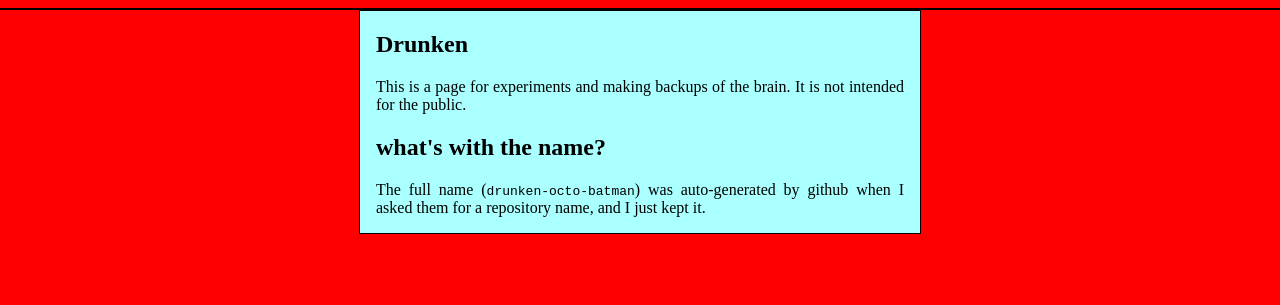
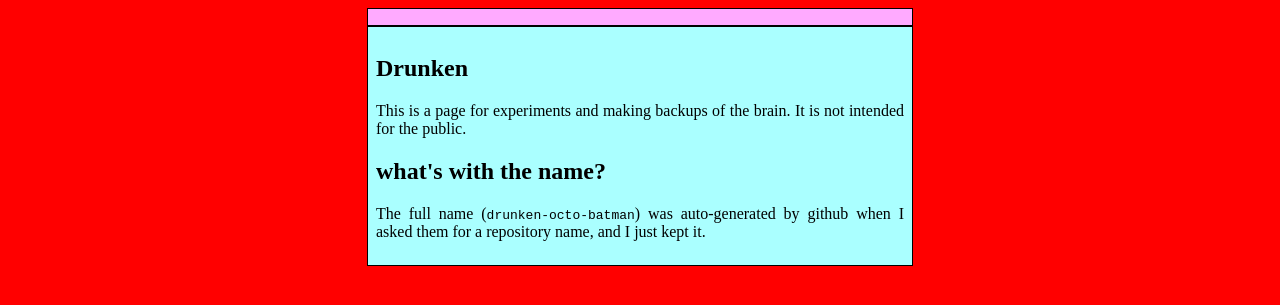
Before and after one commit to dannyedel/drunken-octo-batman, a Jekyll site: the page built from index.md, in a window 1280 px wide. Shown: the top 305 px of the page. Built offline with Jekyll 4.4.1, drawn with Linux system fonts in a browser that asks for light colours.

Commit message:
css improvements

```diff
--- a/assets/css/common-layout.css
+++ b/assets/css/common-layout.css
@@ -13,21 +13,10 @@ p {
 	hyphens: auto;
 }
 
-article {
-	/* Maxwidth for article, for easier reading */
+article, nav {
+	/* Maxwidth for article and nav */
 	max-width: 33em;
-	padding-left: 1em;
-	padding-right: 1em;
 	margin-left: auto;
 	margin-right: auto;
-
-	text-align: justify;
+	padding: 0.5em;
 }
-
-code {
-	/* May justify very bad kerning */
-	white-space: nowrap;
-}
-
-nav {
-}
--- a/assets/css/page.css
+++ b/assets/css/page.css
@@ -1,7 +1,7 @@
 @import url('textstyles.css');
 
+@import url('common-layout.css');
 @import url('print.css') print;
 
-@import url('common-layout.css');
 @import url('onecolumn.css') screen and (max-width: 40em);
 @import url('twocolumn.css') screen and (min-width: 40em);
--- a/assets/css/print.css
+++ b/assets/css/print.css
@@ -1,3 +1,7 @@
 nav {
 	display: none;
 }
+
+pre code {
+	white-space: pre-wrap !important;
+}
--- a/assets/css/textstyles.css
+++ b/assets/css/textstyles.css
@@ -1,3 +1,32 @@
 /* Text style definitions (font-face etc) here, to
  * ensure similar output across all renderings
  */
+
+article p {
+	text-align: justify;
+}
+
+/* Allow line-wrapping in "inline" code-tags, but not in
+ * <pre><code> tags
+ */
+code {
+	white-space: pre-wrap;
+}
+pre code {
+	white-space: pre;
+}
+
+nav {
+}
+
+ul {
+	padding-left: 1.2em;
+}
+
+/* Automatic hyphenation if browser
+ * supports it
+ */
+p {
+	-moz-hyphens: auto;
+	hyphens: auto;
+}
```
